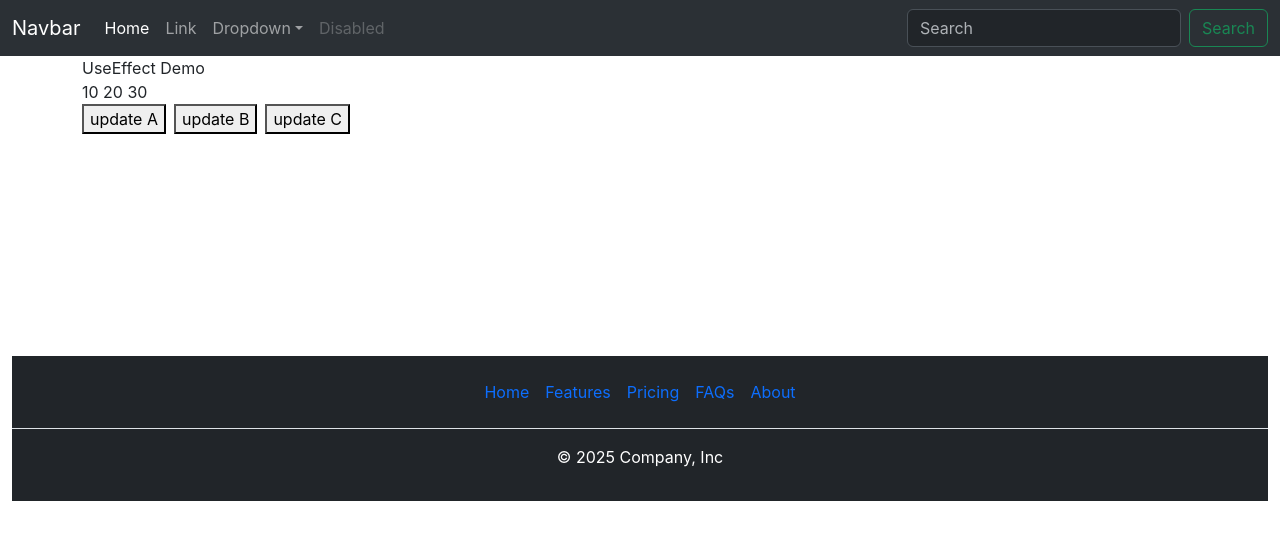
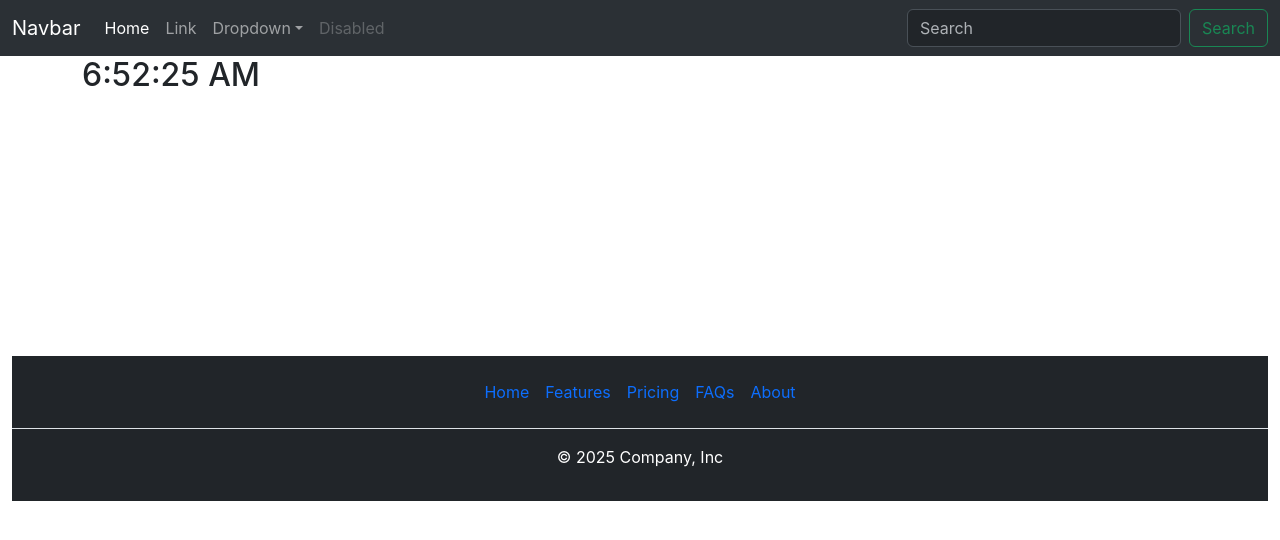
Before and after one commit to sanjaysamantra1/NareshIT_React_11_july_2026, a React (Create React App) app in the folder react_project_1/: page / in a window 1280 px wide. Shown: the top 540 px of the page. Built offline with nearby package versions, Linux system fonts and the light colour scheme.

Commit message:
useeffect

```diff
--- a/react_project_1/src/components/body/Body.js
+++ b/react_project_1/src/components/body/Body.js
@@ -24,6 +24,7 @@ import EventDemo2 from '../events/EventDemo2'
 import FormDemo1 from '../form/FormDemo1'
 import EmployeeCRUD from '../employees/EmployeeCRUD'
 import UseEffectDemo1 from '../hooks/UseEffectDemo1'
+import DigitalClock from '../hooks/DigitalClock'
 
 export default function Body() {
   return (
@@ -53,7 +54,8 @@ export default function Body() {
       {/* <EventDemo2/> */}
       {/* <FormDemo1/> */}
       {/* <EmployeeCRUD/> */}
-      <UseEffectDemo1/>
+      {/* <UseEffectDemo1/> */}
+      <DigitalClock/>
     </div>
   )
 }
--- /dev/null
+++ b/react_project_1/src/components/hooks/DigitalClock.jsx
@@ -0,0 +1,13 @@
+import { useEffect, useState } from 'react';
+export default function DigitalClock() {
+  const [time, setTime] = useState(new Date());
+
+  useEffect(()=>{
+    const timerId = setInterval(()=> setTime(new Date()) , 1000);
+    return ()=> clearInterval(timerId); // clean up when component unmounts
+  }, []);
+
+  return <>
+    <h2>{time.toLocaleTimeString()}</h2>
+  </>;
+}
```
